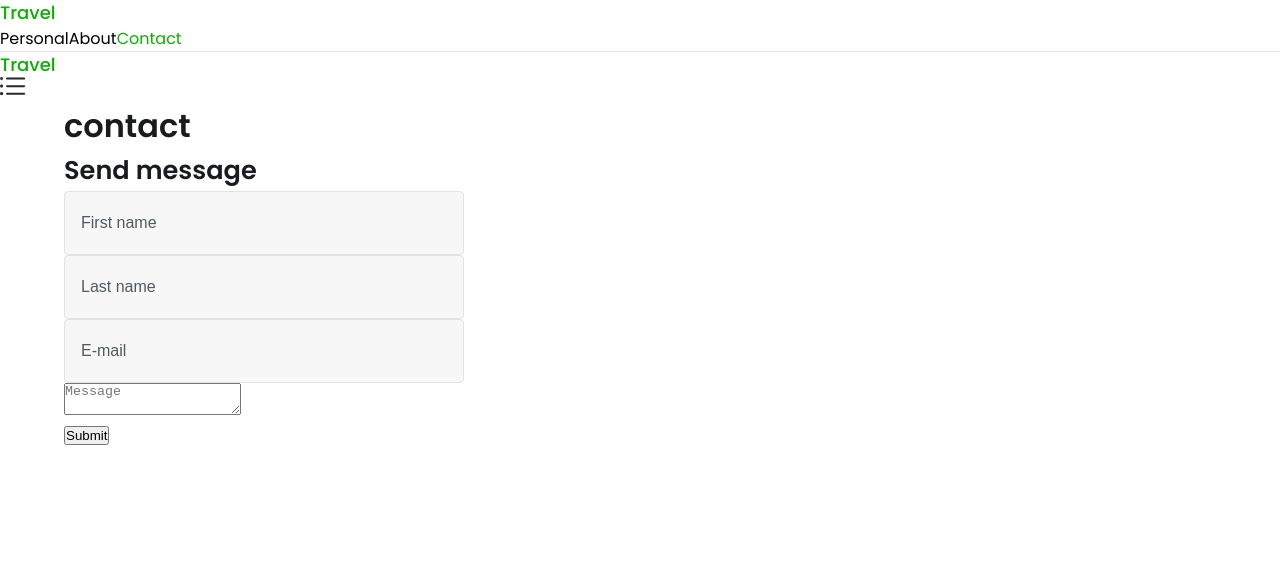
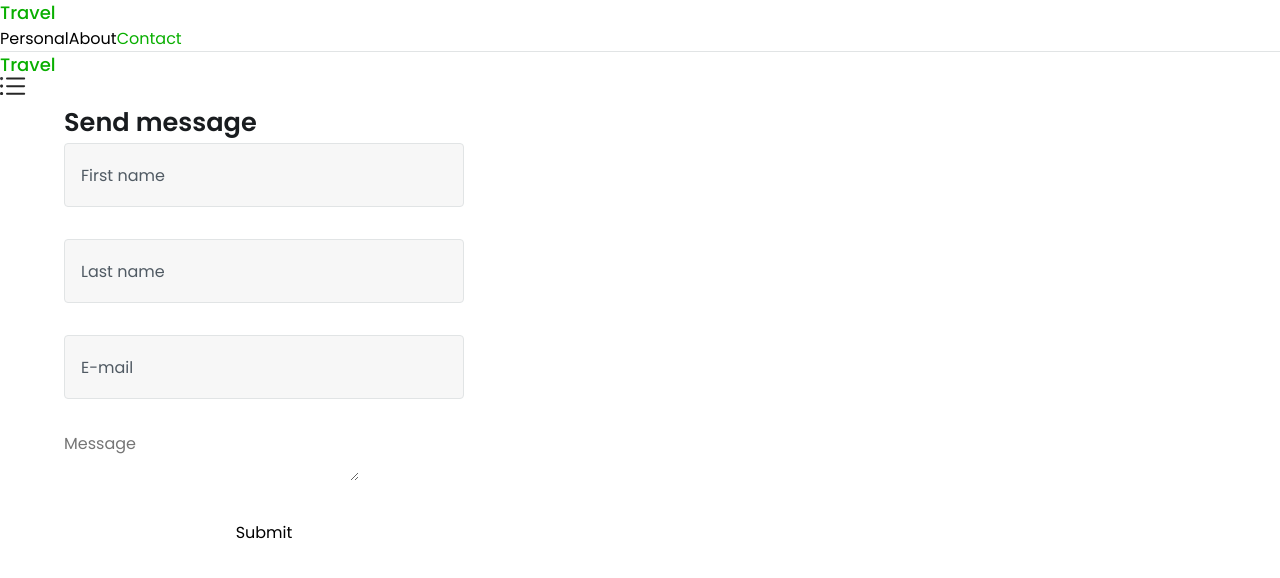
Before and after one commit to sopo/countries-app, a React (Vite) app: page /contact in a window 1280 px wide. Shown: the top 578 px of the page. Built offline with nearby package versions, Linux system fonts and the light colour scheme.

Commit message:
add contact styles

```diff
--- a/src/components/form/form.module.css
+++ b/src/components/form/form.module.css
@@ -1,3 +1,10 @@
+.form-container{
+    display: flex;
+    flex-direction: column;
+    row-gap: 2rem;
+    margin-top: 3rem;
+
+}
 .form{
     display: flex;
     flex-direction: column;
--- a/src/components/form/form.tsx
+++ b/src/components/form/form.tsx
@@ -1,18 +1,14 @@
 import { PropsWithChildren } from "react";
-import styles from './form.module.css'
-interface FormProps{
-    title: string;
+import styles from "./form.module.css";
+interface FormProps {
+  title: string;
 }
-const Form:React.FC<PropsWithChildren<FormProps>> = ({children, title}) => {
-    return(
-        <div>
-            <h2>{title}</h2>
-            <div className={styles.form}>
-                <form>
-                {children}
-                </form>
-            </div>
-        </div>
-    )
-}
+const Form: React.FC<PropsWithChildren<FormProps>> = ({ children, title }) => {
+  return (
+    <div className={styles.formContainer}>
+      <h2>{title}</h2>
+      <form className={styles.form}>{children}</form>
+    </div>
+  );
+};
 export default Form;
--- a/src/index.css
+++ b/src/index.css
@@ -53,6 +53,15 @@ h3,
 p {
   margin: 0;
   padding: 0;
+}
+input, textarea, button, select {
+  margin: 0;
+  padding: 0;
+  border: none;
+  background: transparent;
+  font: inherit;
+  color: inherit;
+  appearance: none;
 }
 
 .bold {
--- a/src/pages/contact/contact.tsx
+++ b/src/pages/contact/contact.tsx
@@ -5,18 +5,21 @@ import TextArea from "@/components/form/text-area/text-area";
 import Button from "@/components/button/button";
 import handleSubmit from "./handle-submit";
 const Contact: React.FC = () => {
-
-    return(
-        <div className='container-xl'>
-            <h1>contact</h1>
+  return (
+    <div className="container-xl">
       <Form title="Send message">
         <Input id="name" name="name" placeholder="First name" />
         <Input id="lastname" name="lastname" placeholder="Last name" />
         <Input id="email" name="email" placeholder="E-mail" />
-                <TextArea id="message" name="message" placeholder="Message"/>
-                <Button type="submit" title="Submit" className="buttonPrimaryM" onClick={handleSubmit}/>
+        <TextArea id="message" name="message" placeholder="Message" />
+        <Button
+          type="submit"
+          title="Submit"
+          className="buttonPrimaryM"
+          onClick={handleSubmit}
+        />
       </Form>
     </div>
-    )
-}
+  );
+};
 export default Contact;
--- a/src/pages/contact/handle-submit.ts
+++ b/src/pages/contact/handle-submit.ts
@@ -5,12 +5,12 @@ const handleSubmit = (event: React.FormEvent) => {
     const lastName = document.getElementById("lastname") as HTMLInputElement | null;
     const email = document.getElementById("email") as HTMLInputElement | null;
     const message = document.getElementById("message") as HTMLInputElement | null;
+
     const data = {
         name: firstName?.value || '',
         lastName: lastName?.value || '',
         email: email?.value || '',
         message: message?.value || '',
-
     }
     console.log(data)
 }
```
Lines whose indentation alone changed are shown as unchanged.
